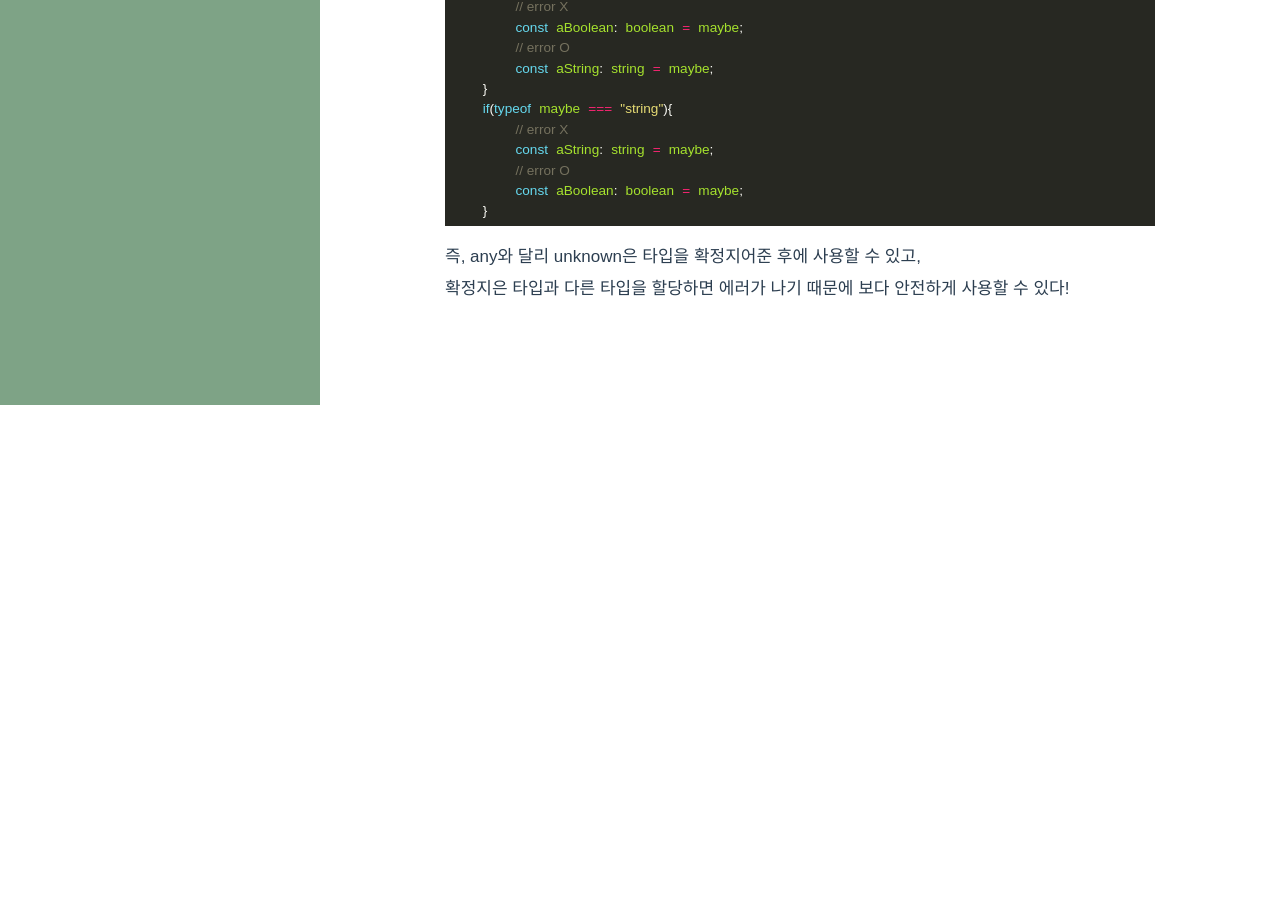
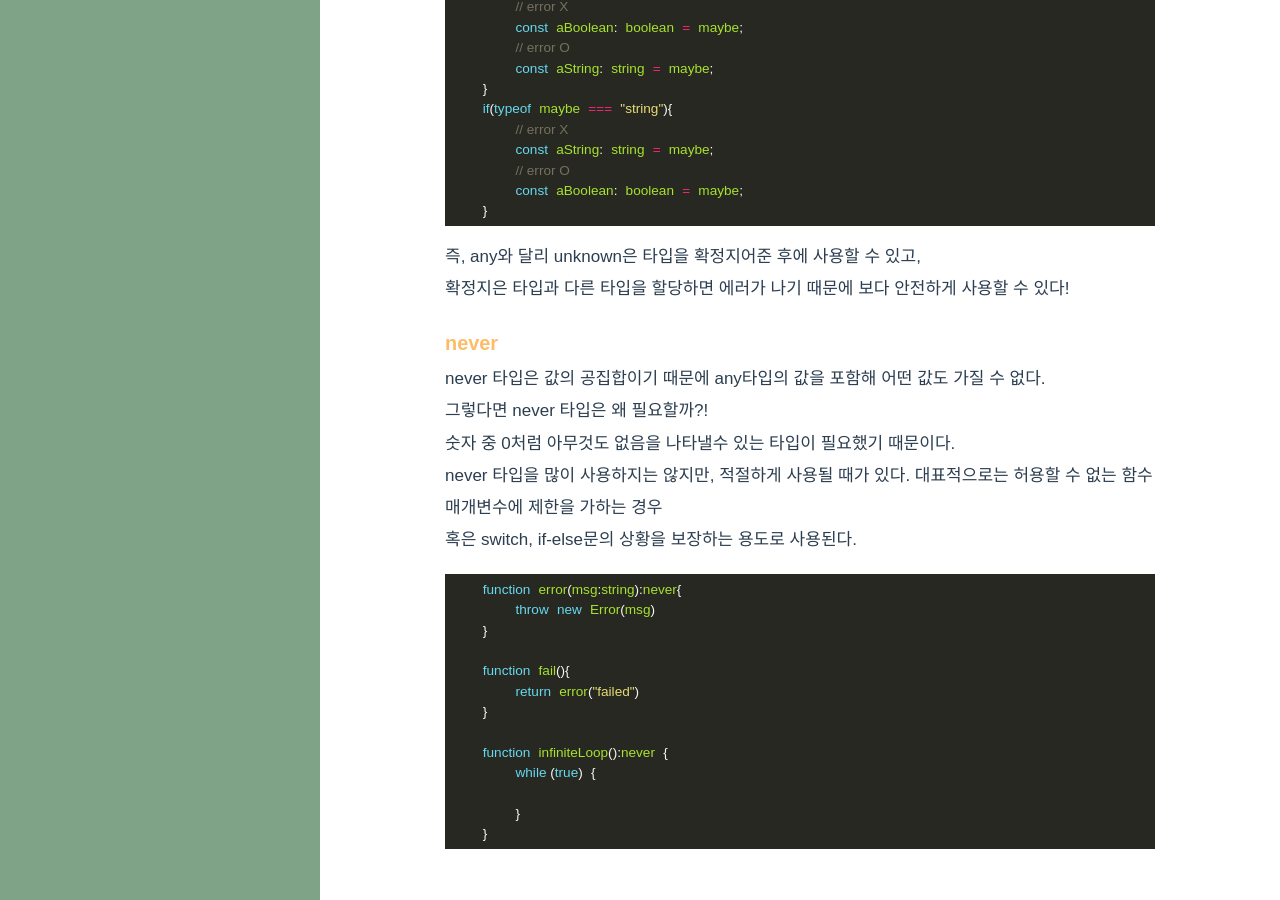
Before and after one commit to busy-joj/busy-joj.github.io, a Jekyll site: the page built from _posts/TypsScript/2022-09-13-typescript3.markdown, in a window 1280 px wide and 900 px high, scrolled down 1466 px. Built offline with Jekyll 4.4.1, drawn with Linux system fonts in a browser that asks for light colours; some web fonts are replaced; before the commit the page ends 1871 px from its top, so only the background shows below that.

Commit message:
타입스크립트 포스팅

````diff
--- a/_posts/TypsScript/2022-09-13-typescript3.markdown
+++ b/_posts/TypsScript/2022-09-13-typescript3.markdown
@@ -75,3 +75,28 @@ any를 사용할 수도 있지만, unknown 타입을 작성하여 변수의 타
 ```
 즉, any와 달리 unknown은 타입을 확정지어준 후에 사용할 수 있고,
 확정지은 타입과 다른 타입을 할당하면 에러가 나기 때문에 보다 안전하게 사용할 수 있다!
+
+### <span style="color:#febc68;font-weight:bold">never</span>
+never 타입은 값의 공집합이기 때문에 any타입의 값을 포함해 어떤 값도 가질 수 없다.
+
+그렇다면 never 타입은 왜 필요할까?!
+숫자 중 0처럼 아무것도 없음을 나타낼수 있는 타입이 필요했기 때문이다.
+
+never 타입을 많이 사용하지는 않지만, 적절하게 사용될 때가 있다.
+대표적으로는 허용할 수 없는 함수 매개변수에 제한을 가하는 경우
+혹은 switch, if-else문의 상황을 보장하는 용도로 사용된다.
+```javascript
+    function error(msg:string):never{
+        throw new Error(msg)
+    }
+
+    function fail(){
+        return error("failed")
+    }
+
+    function infiniteLoop():never {
+        while (true) {
+
+        }
+    }
+```
````
